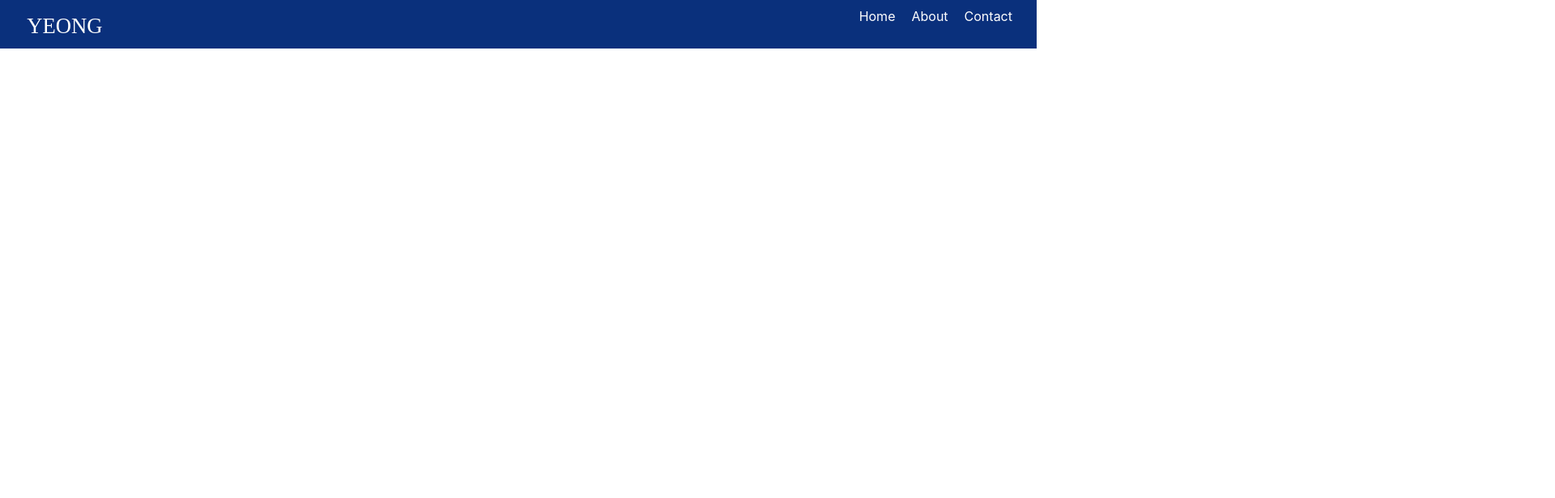
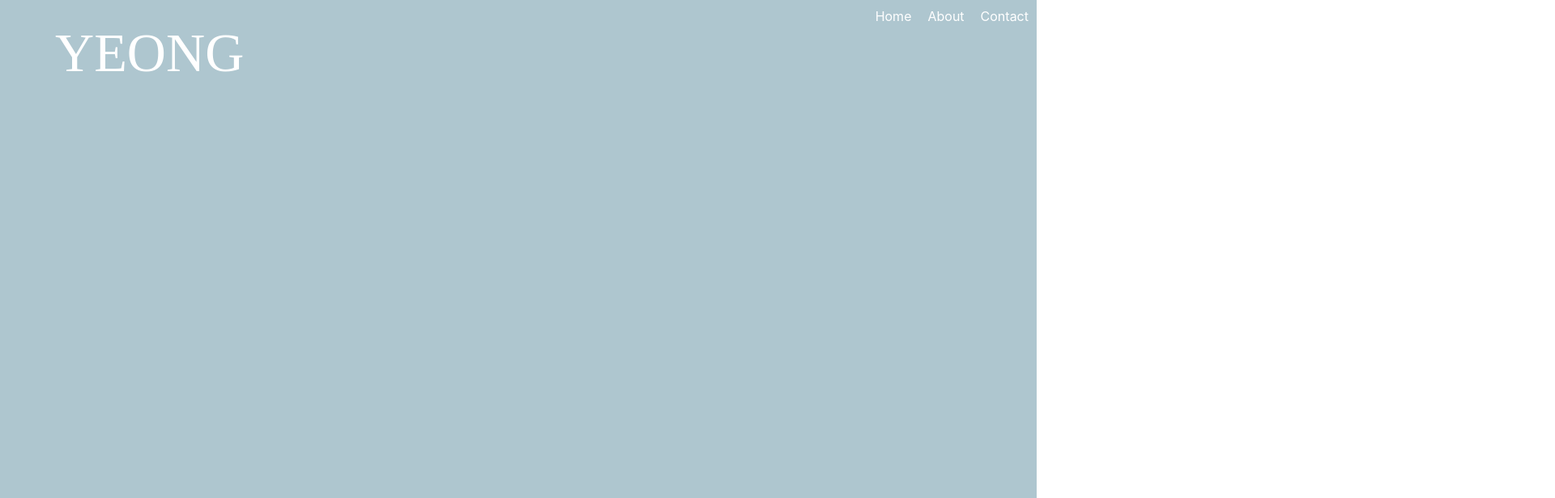
Before and after one commit to SongYeongEng/landing-page-002, a React (Create React App) app: page / in a window 1280 px wide. Shown: the top 616 px of the page at 81% size, 1920 px wide, since content can reach past the window. Built offline with nearby package versions, Linux system fonts and the light colour scheme.

Commit message:
Added Companies

```diff
--- a/src/App.css
+++ b/src/App.css
@@ -1,4 +1,4 @@
 
 .App-header {
-  background-color: #0a307c;
+  background-color: #aec6cf;
 }
--- a/src/App.js
+++ b/src/App.js
@@ -1,11 +1,15 @@
 import './App.css';
 import Navbar from './Components/Navbar';
+import MainPage from './Components/MainPage';
+import Companies from './Components/Companies';
 
 function App() {
   return (
     <div className="App">
       <header className="App-header">
       <Navbar />
+      <MainPage />
+      <Companies />
       </header>
     </div>
   );
--- /dev/null
+++ b/src/Components/Companies.css
@@ -0,0 +1,29 @@
+/* ImageAnimation.css */
+.companies {
+    height: 500px; /* Set the height of the container */
+    width: auto;
+  }
+
+
+.svg-container {
+    width: 100%;
+    height: 50%;
+    background-color: whitesmoke;
+    align-items: center;
+  }
+
+  .moving-image {
+    width: 100%; /* Adjust the width of the image as needed */
+    height: auto; /* Automatically adjust the height to maintain aspect ratio */
+    animation: moveImage 5s linear infinite; /* Customize animation duration and timing function */
+    transform-origin: right center; /* Set the origin point for the animation */
+  }
+
+  @keyframes moveImage {
+    0% {
+      transform: translateX(100%); /* Start position (100% off the right side of the SVG) */
+    }
+    100% {
+      transform: translateX(-20%); /* End position (20% off the left side of the SVG) */
+    }
+  }
--- /dev/null
+++ b/src/Components/Companies.js
@@ -0,0 +1,15 @@
+import React from 'react'
+import './Companies.css';
+import ExactLogo from './ExactLogo.svg';
+
+function Companies() {
+  return (
+    <div className="companies">
+     <svg className="svg-container" xmlns="http://www.w3.org/2000/svg" viewBox="0 0 100 100">
+     <image xlinkHref={ExactLogo} className="moving-image" />
+     </svg>
+    </div>
+  )
+}
+
+export default Companies
--- /dev/null
+++ b/src/Components/MainPage.css
@@ -0,0 +1,5 @@
+/* MainPage.css */
+.image {
+    max-width: 50%; /* Set the maximum width of the image to 100% of its container */
+    height: auto; /* Automatically adjust the height to maintain aspect ratio */
+  }
--- /dev/null
+++ b/src/Components/MainPage.js
@@ -0,0 +1,12 @@
+import React from 'react'
+import Temp from './temp.webp';
+
+function MainPage() {
+  return (
+    <div>
+    <img src={Temp} alt="Example WebP Image" />
+    </div>
+  )
+}
+
+export default MainPage
--- a/src/Components/Navbar.css
+++ b/src/Components/Navbar.css
@@ -2,11 +2,13 @@
 .navbar {
     padding: 10px;
     display: flex;
+    width: 100%;
+    height: 100%;
   }
 
 .navbar-logo {
 fill: white;
-height: 40px;
+height: auto;
 width: auto;
 margin-right: auto;
   }
```
Also changed, not shown: src/Components/ExactLogo.svg (added), src/Components/temp.webp (added).
